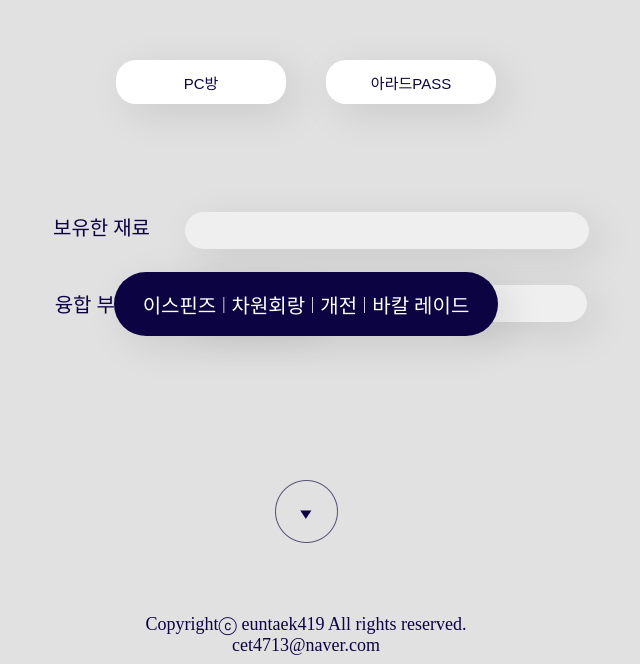
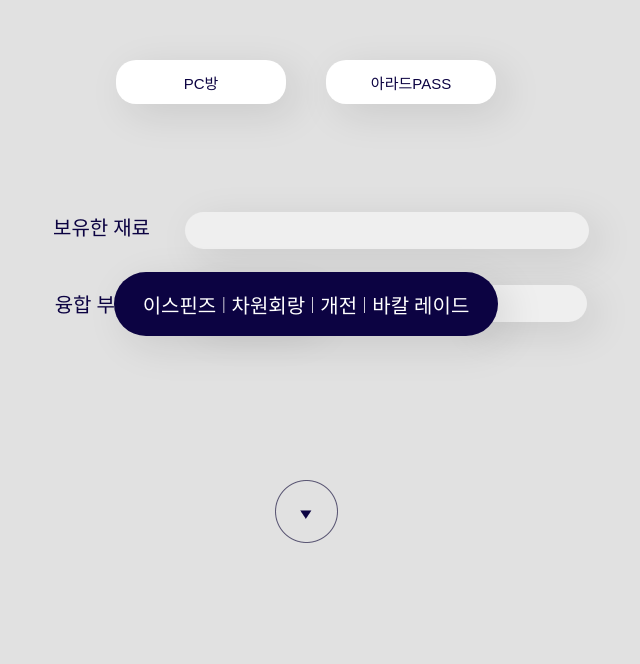
Before and after one commit to euntaek419/your-materials, a Vue app: page / in a window 1280 px wide. Shown: the part 288-952 px from the top of the page, without its empty margins (334-974 px from the left). After the commit the page ends 848 px from the top, so only its background shows below. Built offline with nearby package versions, Linux system fonts and the light colour scheme; a web font is replaced by a local one.

Commit message:
2023/05/18_클릭 버튼 활성화

```diff
--- a/src/App.vue
+++ b/src/App.vue
@@ -16,7 +16,7 @@
       <Result></Result>
     </div>
 
-    <div>
+    <div v-if="result == true">
       <Footer></Footer>
     </div>
   </div>
@@ -50,11 +50,11 @@ export default {
     // 결과값을 true로 설정합니다.
     this.result = true;
 
-    // 스크롤 위치를 1920px만큼 이동시킵니다.
-    const targetPosition = 920;
+    // 스크롤 위치를 px만큼 이동시킵니다.
+    const targetPosition = 840;
 
     // 애니메이션에 걸리는 시간을 설정합니다.
-   const duration = 2000; // 2초에 걸쳐서 스크롤 애니메이션 진행
+   const duration = 1500; // N초에 걸쳐서 스크롤 애니메이션 진행
 
     // 애니메이션 시작 시의 스크롤 위치를 기록합니다.
     const startPosition = window.pageYOffset;
--- a/src/components/Result.vue
+++ b/src/components/Result.vue
@@ -3,7 +3,7 @@
     <div class="result_box">
 
       <div class="result_1">
-        기계혁명:바칼레이드 / 융합 부위 5개의
+        기계혁명 : 바칼 레이드 / 융합 부위 5개의
       </div>
 
       <div>
```
